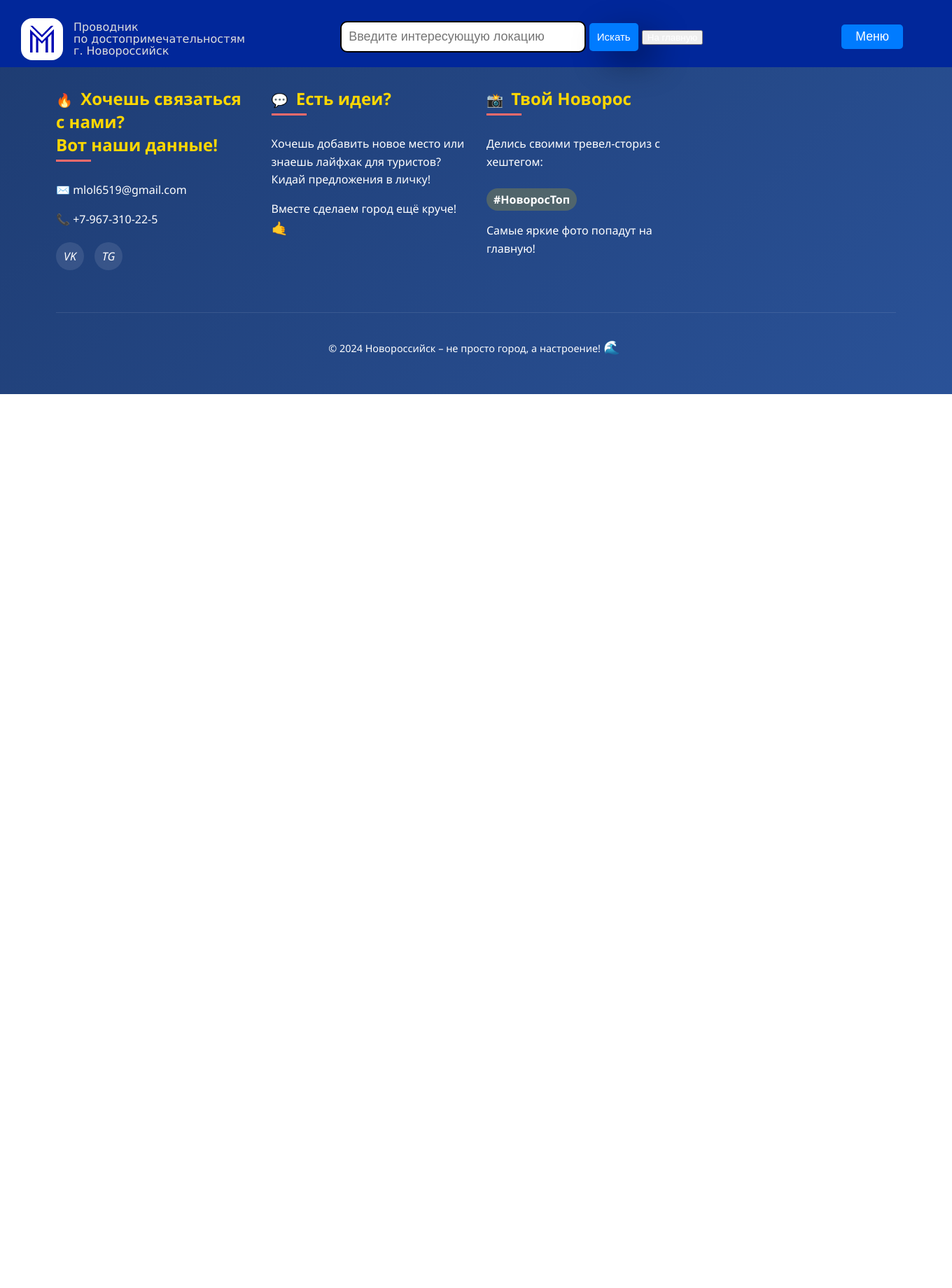
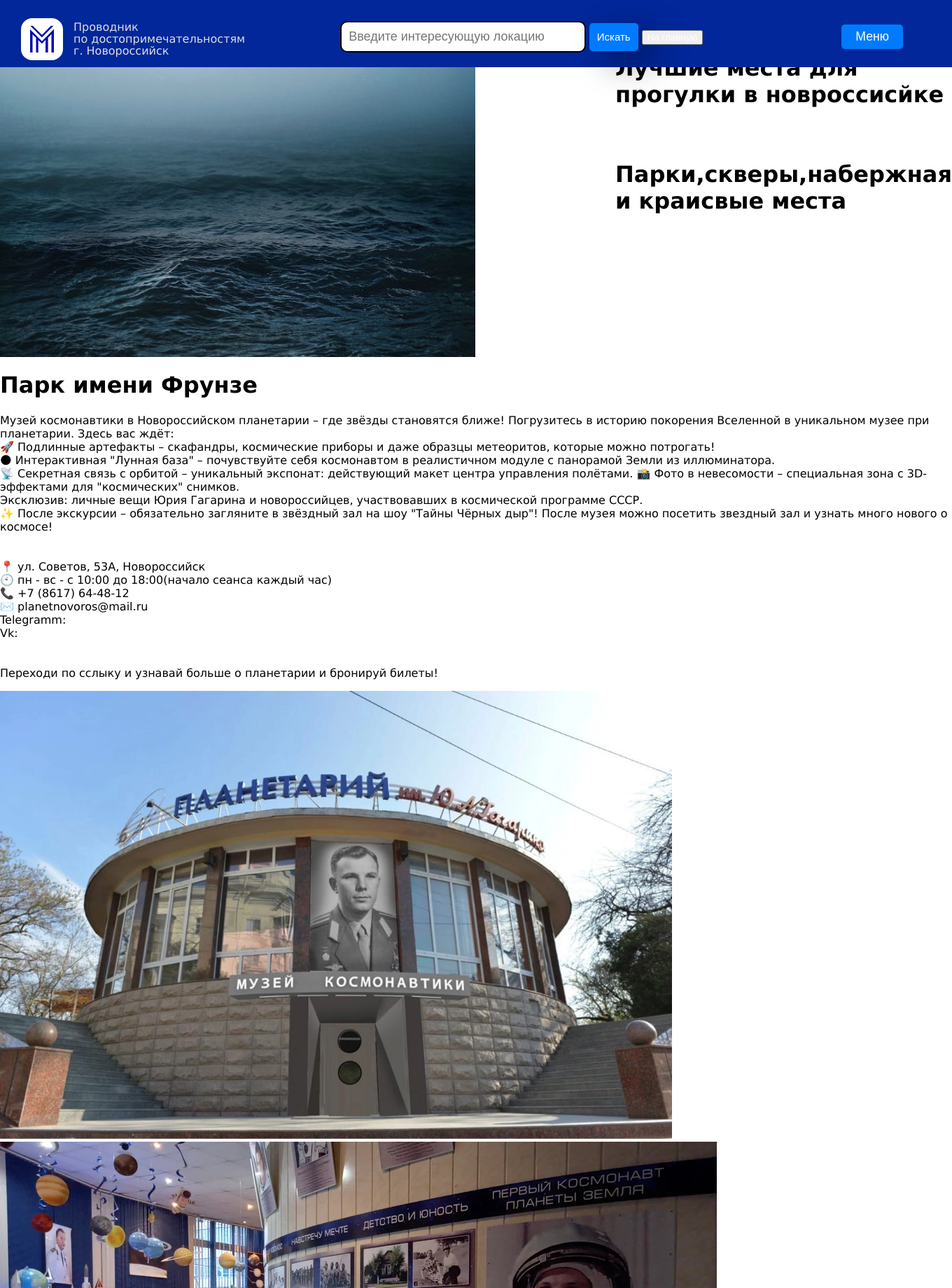
Before and after one commit to MarkZhurbenko/project_site, a Django app: page /interesting_location in a window 1360 px wide; the page is wider, and only the part inside the window is pictured. Shown: the top 1840 px of that part at 70% size. Before the commit the page ends 563 px from the top of that part, so only its background shows below. Run offline with Django 5.2, Linux system fonts and the light colour scheme.

Commit message:
начинаю делать парки

```diff
--- a/website/APP/static/css/big-park.css
+++ b/website/APP/static/css/big-park.css
@@ -1,4 +1,11 @@
 @media screen and (max-width:2100px) and (min-width: 751px){
-
-
+    .start-park-head{
+        display: flex;
+    }
+    .start-more-img{
+        width: 100%;
+    }
+    .t{
+        margin-left: 200px;
+    }
 }
--- a/website/APP/templates/base.html
+++ b/website/APP/templates/base.html
@@ -76,7 +76,7 @@
         </div>
 
         <div class="copyright">
-            <p>© 2024 Новороссийск – не просто город, а настроение! <span class="emoji">🌊</span></p>
+            <p>© 2025 Новороссийск – не просто город, а настроение! <span class="emoji">🌊</span></p>
         </div>
     </div>
 </footer>
--- a/website/APP/templates/home.html
+++ b/website/APP/templates/home.html
@@ -157,7 +157,7 @@
         </div>
 
         <div class="copyright">
-            <p>© 2024 Новороссийск – не просто город, а настроение! <span class="emoji">🌊</span></p>
+            <p>© 2025 Новороссийск – не просто город, а настроение! <span class="emoji">🌊</span></p>
         </div>
     </div>
 </footer>
--- a/website/APP/templates/interesting_location.html
+++ b/website/APP/templates/interesting_location.html
@@ -13,3 +13,49 @@
     <a href="{% url 'home' %}" class="link-museum-home">На главную</a>
 </button>
 {%endblock%}
+
+{% block content %}
+<div class="start-park-head">
+    <img src="{% static 'images/more.jpg'%}" class="start-more-img">
+    <h1 class="t">Лучшие места для прогулки в новроссисйке<br><br><br>Парки,скверы,набержная и краисвые места</h1>
+</div>
+
+
+
+
+
+
+
+<div class="museum-boss">
+    <div class="text">
+        <h1 class="text-boss">Парк имени Фрунзе</h1>
+        <p class="min-boss-text">Музей космонавтики в Новороссийском планетарии – где звёзды становятся ближе!
+
+            Погрузитесь в историю покорения Вселенной в уникальном музее при планетарии. Здесь вас ждёт:<br>
+
+            🚀 Подлинные артефакты – скафандры, космические приборы и даже образцы метеоритов, которые можно потрогать!<br>
+            🌑 Интерактивная "Лунная база" – почувствуйте себя космонавтом в реалистичном модуле с панорамой Земли из иллюминатора.<br>
+            📡 Секретная связь с орбитой – уникальный экспонат: действующий макет центра управления полётами.
+            📸 Фото в невесомости – специальная зона с 3D-эффектами для "космических" снимков.<br>
+
+            Эксклюзив: личные вещи Юрия Гагарина и новороссийцев, участвовавших в космической программе СССР.<br>
+
+            ✨ После экскурсии – обязательно загляните в звёздный зал на шоу "Тайны Чёрных дыр"!
+            После музея можно посетить звездный зал и узнать много нового о космосе!<br> <br><br>
+
+            📍 ул. Советов, 53А, Новороссийск<br>
+            🕙 пн - вс - с 10:00 до 18:00(начало сеанса каждый час)<br>
+            📞 +7 (8617) 64-48-12<br>
+            ✉️ planetnovoros@mail.ru<br>
+            Telegramm:   <a class='teg' href="https://t.me/planetnovoros">https://t.me/planetnovoros</a><br>
+            Vk:    <a  class='teg' href="https://vk.com/planet_novoross">https://vk.com/planet_novoross</a><br><br><br>
+            Переходи по сслыку и узнавай больше о планетарии и бронируй билеты!
+            <a  class='teg' href="https://novoplanet.ru/">https://novoplanet.ru/</a>
+             </p>
+    </div>
+    <div class="gallary-planet">
+        <img class="photo-planet" src="{% static 'images/planet1.png'%}"><br>
+        <img class="photo-planet" src="{% static 'images/planet2.webp'%}">
+    </div>
+</div>
+{% endblock %}
--- a/website/APP/templates/monuments.html
+++ b/website/APP/templates/monuments.html
@@ -21,7 +21,7 @@
 </div>
 
 <br><br><br>
-
+<br><br><br><br><br>
 <div class="body-cart">
     <div class="cards-container">
         <!-- 1. Малая земля -->
```
Also changed, not shown: website/APP/static/images/more.jpg (added).
